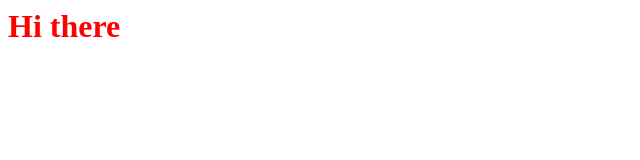
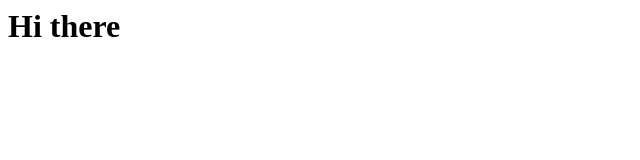
Before and after one commit to skitterm/delete-trying, a plain HTML site: page index.html in a window 1280 px wide. Shown: the whole page, without its empty margins (0-640 px from the left). Drawn offline with Linux system fonts and the light colour scheme.

Commit message:
modified.

```diff
--- a/index.html
+++ b/index.html
@@ -1,6 +1,5 @@
 <html>
 <head>
-	<link rel="stylesheet" type="text/css" href="style.css">
 </head>
 <body>
 	<h1>Hi there</h1>
--- a/style.css
+++ /dev/null
@@ -1,3 +0,0 @@
-body {
-	color: red;
-}
```
